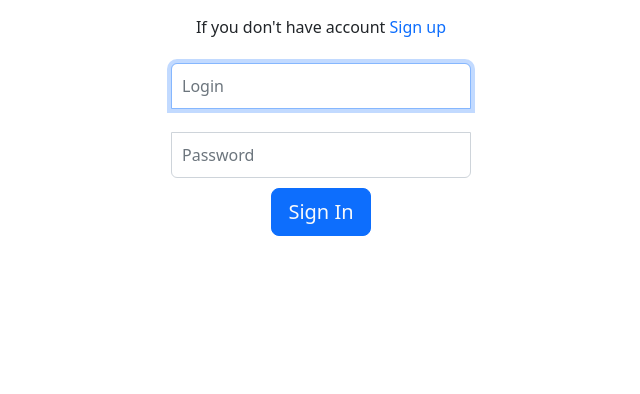
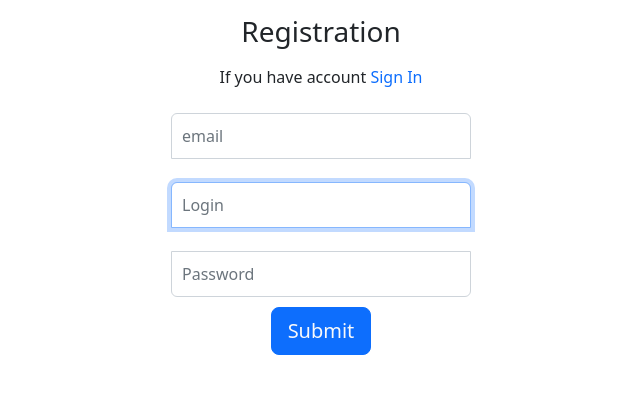
Before and after one commit to Jenyajk/React-Manager, a React (Create React App) app in the folder my-app/: page /sign in a window 1280 px wide. Shown: the top 394 px of the page, without its empty margins (319-959 px from the left). Built offline with nearby package versions, Linux system fonts and the light colour scheme.

Commit message:
feat: add sign in

```diff
--- a/my-app/src/app.tsx
+++ b/my-app/src/app.tsx
@@ -1,18 +1,23 @@
 import 'bootstrap/dist/css/bootstrap.min.css';
 import Auth, {SignIn} from './auth/auth';
-import { BrowserRouter, Routes, Route } from "react-router-dom";
+import { BrowserRouter, Routes, Route, Router } from "react-router-dom";
 import Main from "./components/main";
+import PrivateRoutes from "./components/private-routes";
 
+export const baseUrl = 'http://localhost:5000'
+export default function App() {
+    return (
+        <div className="App">
+            <BrowserRouter>
+                <Routes>
+                    <Route element={<PrivateRoutes />}>
+                        <Route element={<Main/>} path="main" />
+                    </Route>
+                    <Route element={<SignIn/>} path="/"/>
+                    <Route path="sign" element={<Auth />} />
+                </Routes>
+            </BrowserRouter>
+        </div>
 
-export default function App() {
-    const isAuth = false
-    return (
-        <BrowserRouter>
-            <Routes>
-                <Route path="/" element={<Auth />} />
-                <Route path="main" element={<Main />} />
-                <Route path="sign" element={<SignIn />} />
-            </Routes>
-        </BrowserRouter>
     );
 }
--- a/my-app/src/auth/auth.tsx
+++ b/my-app/src/auth/auth.tsx
@@ -1,20 +1,34 @@
 import "bootstrap/dist/css/bootstrap.min.css";
 import "./auth.css";
-import {Link, useNavigate} from "react-router-dom";
+import {Link} from "react-router-dom";
 import {useState} from "react";
 import axios from "axios";
+import {baseUrl} from "../app";
 
 
 
 export default function Auth() {
     const [value, setValue] = useState({username: ''});
-    const [password, setPassword] = useState({password: ''})
+    const [password, setPassword] = useState({password: ''});
+    const [email, setEmail] = useState({email: ''});
     return (
         <form className="form-signin">
             <h1 className="h3 mb-3 font-weight-normal">Registration</h1>
             <div> If you have account
-                <Link to="/sign" className="link"> Sign In</Link>
+                <Link to="/" className="link"> Sign In</Link>
             </div>
+            <label htmlFor="inputEmail" className="sr-only">
+            </label>
+            <input
+                type="string"
+                id="email"
+                className="form-control"
+                placeholder="email"
+                required
+                autoFocus
+                autoComplete=""
+                onChange={(e) => setEmail({ email: e.target.value })}
+            />
             <label htmlFor="inputEmail" className="sr-only">
             </label>
             <input
@@ -40,18 +54,19 @@ export default function Auth() {
             />
             <button className="btn btn-lg btn-primary btn-block"
                     type="submit"
-                    onClick={(e) => registration(e, value.username, password.password)}>
-                <Link to="main" className="link link-light">Sign up</Link>
+                    onClick={(e) => registration( value.username, password.password,email.email)}>
+                <Link to="/" className="link link-light">Submit</Link>
             </button>
         </form>
     );
 }
 
-function registration(e: any, value: string, password: string) {
-    if ((value.trim().length >1) || (password.trim().length >1) ) {
-        axios.post('http://localhost:5000/auth/registration', {
+function registration( value: string, password: string, email: any) {
+    if ((value.trim().length >=1) || (password.trim().length >=1) ) {
+        axios.post(`${baseUrl}/auth/registration`, {
             username: value,
             password: password,
+            email: email
         })
             .then(function (response) {
 
@@ -60,7 +75,7 @@ function registration(e: any, value: string, password: string) {
                 console.log(error);
             });
     }
-    e.preventDefault()
+
 
 }
 
@@ -71,7 +86,7 @@ export  function SignIn() {
         <form className="form-signin">
 
             <div> If you don't have account
-                <Link to="/" className="link"> Sign up</Link>
+                <Link to="sign" className="link"> Sign up</Link>
             </div>
             <label htmlFor="inputEmail" className="sr-only">
             </label>
@@ -97,29 +112,24 @@ export  function SignIn() {
                 onChange={(e) => setPassword({ password: e.target.value })}
             />
             <button className="btn btn-lg btn-primary btn-block" type="submit"
-                    onClick={(e) => login(e, value.username, password.password)}>
-                <Link to="/main" className="link link-light" onClick={()=> {}}>Sign In</Link>
+                    onClick={() => login(value.username, password.password)}>
+                 <Link to="main" className="link link-light">Sign In</Link>
             </button>
         </form>
     );
 }
 
-function verify() {
-
-}
-function login(e: any, value: string, password: string) {
-if ((value.trim().length >1) || (password.trim().length >1) ) {
-    e.preventDefault()
-    axios.post('http://localhost:5000/auth/login', {
+function login( value: string, password: string) {
+if ((value.trim().length >=1) || (password.trim().length >=1) ) {
+    axios.post(`${baseUrl}/auth/login`, {
         username: value,
         password: password,
     })
         .then(response => {
             let token = response.data
             localStorage.setItem("token", token);
-            return
         }).catch(function (error) {
-            console.log(error,'k.jb');
+            alert("Incorrect password");
         });
 
 }
--- a/my-app/src/components/main.tsx
+++ b/my-app/src/components/main.tsx
@@ -1,28 +1,92 @@
 import Header from "./header";
 import {useEffect, useState} from "react";
 import axios from 'axios';
+import {baseUrl} from "../app";
+import {Form, Navigate, useNavigate} from "react-router-dom";
+import {FormControl, InputGroup, Table} from "react-bootstrap";
+import {isAccordionItemSelected} from "react-bootstrap/AccordionContext";
+
+interface Item {
+    id: string,
+    username: string
+    email: string
+}
+
+const Main = () => {
+    // const [data, setData] = useState([])
+    // let t: never[] = []
+    // let token = localStorage.getItem('token')
+    //  axios({
+    //     method: "get",
+    //     url: `${baseUrl}/auth/users`,
+    //     headers: {
+    //         Authorization: `Bearer ${token}`,
+    //     },
+    // }).then((response) => {
+    //    setData(response.data)
+    //
+    // });
+    // console.log(data)
+
+    const [checked, setChecked] = useState([])
 
 
-
-const Main = () => {
-    useEffect(() => {
-        // axios.post('http://localhost:5000/auth/registration', {
-        //     username: 'admin',
-        //     password: 'admin',
-        // })
-        //     .then(function (response) {
-        //         console.log(response);
-        //     })
-        //     .catch(function (error) {
-        //         console.log(error);
-        //     });
-    }, [])
-    const [count, setCount] = useState([])
     return (
         <div>
-            <h1>Home</h1>
+            <button  onClick={logout}> logout </button>
+            <Table striped bordered hover>
+                <thead>
+                <tr>
+                    <th>
+                        <InputGroup.Checkbox className="mb-3"
+                                             aria-label="Checkbox for following text input" />
+                    </th>
+                    <th>ID</th>
+                    <th>LOGIN</th>
+                    <th>EMAIL</th>
+                    <th>last login time</th>
+                    <th>registration time</th>
+                    <th>status</th>
+                </tr>
+                </thead>
+                <tbody>
+                <tr>
+                    <td><InputGroup.Checkbox className="mb-3"
+                                             aria-label="Checkbox for following text input"
+                    />
+                    </td>
+                    <td>data</td>
+                    <td></td>
+                    <td></td>
+                    <td>item.id</td>
+                    <td>item.id</td>
+                    <td>item.id</td>
+                </tr>
+                </tbody>
+            </Table>
         </div>
-    );
+    )
+
 };
 
+function  logout() {
+    localStorage.clear()
+        return (
+                <Navigate to="/"/>
+            )
+
+
+}
+// function getToken(t:any){
+//      axios({
+//          method: "get",
+//          url: `${baseUrl}/auth/users`,
+//          headers: {
+//              Authorization: `Bearer ${t}`,
+//         },
+//      }).then((response) => {
+//          console.log(response.data);
+//      });
+//  }
+
 export default Main;
--- /dev/null
+++ b/my-app/src/components/private-routes.tsx
@@ -0,0 +1,12 @@
+import { Outlet, Navigate } from 'react-router-dom'
+
+const PrivateRoutes = () => {
+    let token = localStorage.getItem("token")
+    let t = !token
+
+    return(
+        !t ? <Outlet/>: <Navigate to="/"/>
+    )
+}
+
+export default PrivateRoutes
--- a/my-app/src/index.tsx
+++ b/my-app/src/index.tsx
@@ -1,9 +1,12 @@
 import React from 'react';
-import  {createRoot} from 'react-dom/client';
 import './index.css';
 import App from './app';
+import ReactDOM from 'react-dom/client';
 
 
-const container = document.getElementById('root')!
-const root = createRoot(container);
-root.render(<App />)
+const root = ReactDOM.createRoot(document.getElementById('root')!);
+root.render(
+    <React.StrictMode>
+        <App />
+    </React.StrictMode>
+);
```
Also changed, not shown: my-app/src/components/services.ts (added, +14 -0 lines), my-app/src/app.css (deleted), 1 other file (tests, documents, lock files or other folders).
